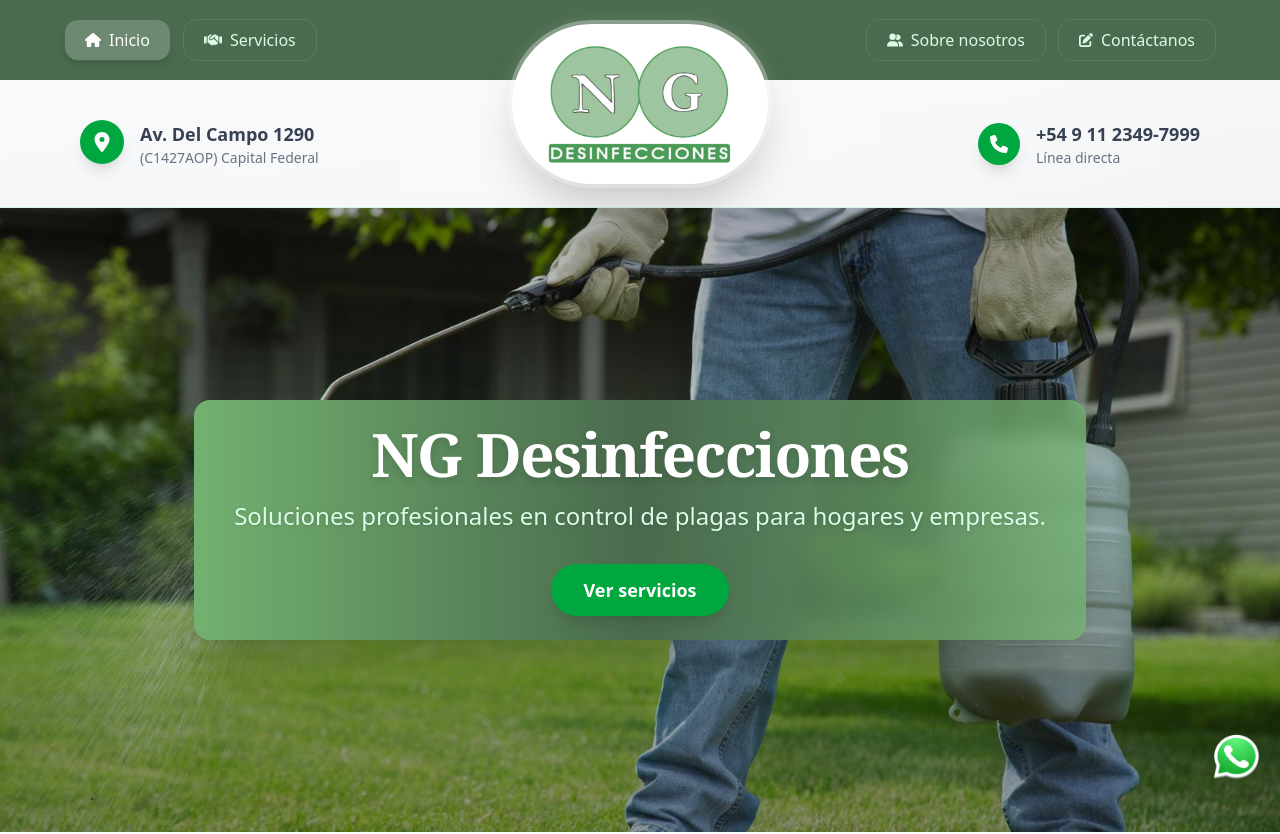
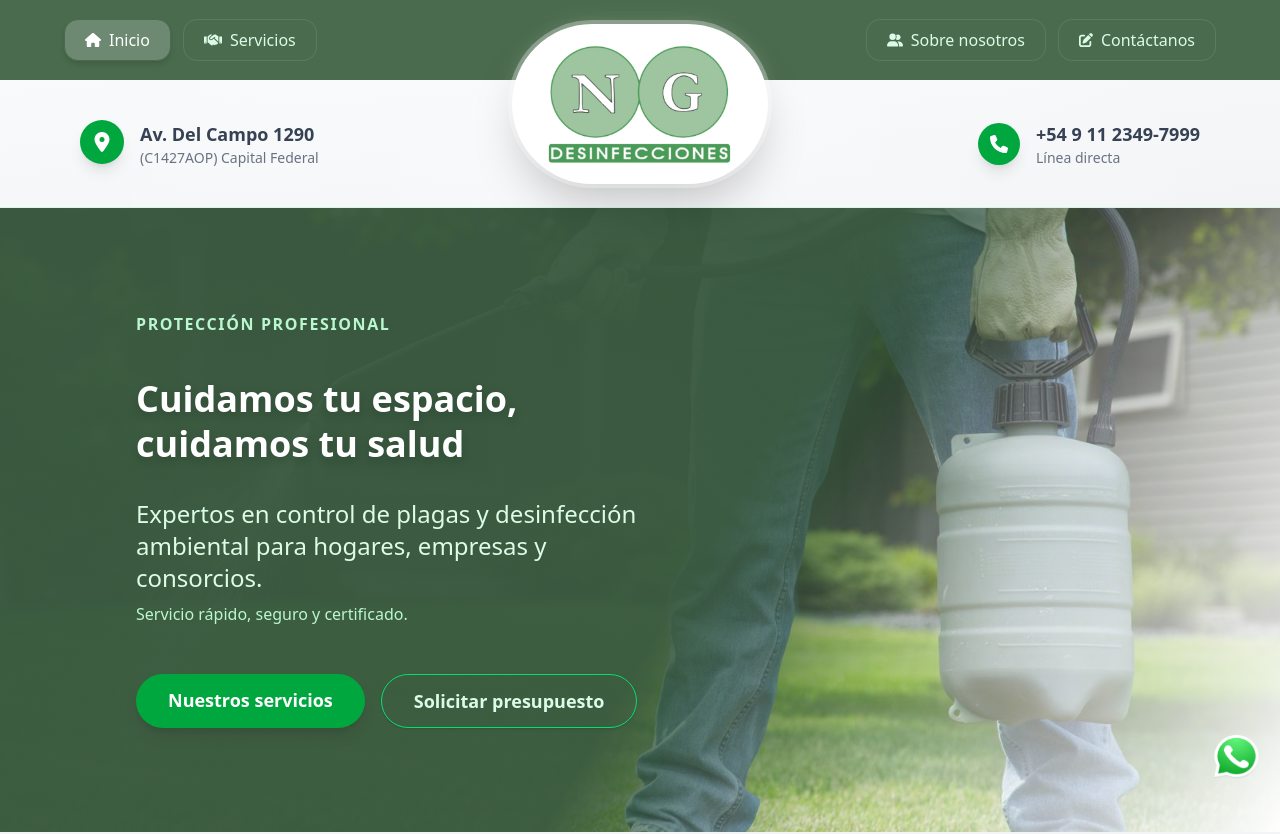
Before and after one commit to FedericoHerreraa/ng-fumigaciones, a Next.js app: page / in a window 1280 px wide. Shown: the top 834 px of the page. Built offline with nearby package versions, Linux system fonts and the light colour scheme.

Commit message:
nueva disposicion

```diff
--- a/app/page.tsx
+++ b/app/page.tsx
@@ -9,11 +9,11 @@ export default function Home() {
   return (
     <>
       <Landing />
+      <Results />
       <CTA />
-      <Results />
       <Services />
+      <AboutUsComponent />
       <FAQs />
-      <AboutUsComponent />
     </>
   );
 }
--- a/components/AboutUsComponent.tsx
+++ b/components/AboutUsComponent.tsx
@@ -1,30 +1,34 @@
-import logo from '@/images/logo.png'
-import Image from "next/image"
-import Link from 'next/link'
+import logo from "@/images/logo.png";
+import Image from "next/image";
+import Link from "next/link";
 
 export const AboutUsComponent = () => {
   return (
-        <div className='flex items-center justify-between min-h-[20vh] bg-zinc-100 my-20 shadow-lg px-10 md:py-0 py-10'>
-            <div>
-                <h1 className="text-3xl font-serif">
-                    Nosotros Somos <span className='font-semibold bg-clip-text text-transparent bg-gradient-to-r from-zinc-700 to-green-500'>NG Desinfecciones</span>
+    <section className="w-full max-w-7xl mx-auto my-24 px-4 md:px-0 flex flex-col md:flex-row items-center gap-10">
+      <div className="flex-1 flex flex-col items-start">
+        <h1 className="text-4xl md:text-5xl font-extrabold mb-4 leading-tight text-green-900">
+          Somos <span className="text-green-700">NG Desinfecciones</span>
         </h1>
-                <p className="text-zinc-500 md:my-3 my-4">
-                    Expertos en desinfección y control de plagas para hogares y empresas.
+        <p className="text-green-900/80 text-lg md:text-xl mb-6 max-w-xl">
+          Más de una década protegiendo hogares y empresas con soluciones
+          profesionales en desinfección y control de plagas. Nuestro compromiso
+          es tu tranquilidad y la de los tuyos.
         </p>
-                <Link href={'/about-us'} className="bg-zinc-200 border border-green-700/50 text-black px-4 py-2 cursor-pointer rounded-md hover:bg-white transition">
+        <Link
+          href={"/about-us"}
+          className="inline-block px-8 py-3 rounded-full bg-green-700 hover:bg-green-800 text-white font-semibold text-lg shadow-md hover:scale-105 transition-all duration-200"
+        >
           Conocenos
         </Link>
       </div>
-
-            <div className="hidden md:block">
+      <div className="flex-1 flex justify-center md:justify-end">
         <Image
           src={logo}
           alt="Logo"
-                    className="w-44 h-28"
+          className="w-56 h-36 object-contain drop-shadow-xl"
           priority
         />
       </div>
-        </div>
-    )
-}
+    </section>
+  );
+};
--- a/components/Landing.tsx
+++ b/components/Landing.tsx
@@ -2,28 +2,61 @@ import backgroundImage from "@/images/fumigacion2.jpeg";
 
 export const Landing = () => {
   return (
-    <section
-      className="relative h-[calc(100vh-176px)] min-h-[400px] flex items-center justify-center bg-cover bg-center"
-      style={{ backgroundImage: `url(${backgroundImage.src})` }}
-    >
-      <div className="absolute inset-0 bg-gradient-to-b from-black/60 via-green-900/30 to-black/70 z-0 opacity-50" />
+    <section className="relative h-[calc(100vh-176px)] min-h-[400px] flex items-center md:pl-26 overflow-hidden">
+      {/* Fondo diagonal con fade */}
+      <div
+        className="absolute inset-0 w-full h-full z-0 pointer-events-none"
+        style={{
+          background: `
+            linear-gradient(
+              120deg,
+              rgba(58, 90, 64, 0.97) 55%,
+              rgba(58, 90, 64, 0.7) 60%,
+              rgba(58, 90, 64, 0.1) 70%,
+              rgba(58, 90, 64, 0) 75%
+            ),
+            url(${backgroundImage.src}) right center / cover no-repeat
+          `,
+          maskImage: "linear-gradient(120deg, #000 60%, transparent 100%)",
+          WebkitMaskImage:
+            "linear-gradient(120deg, #000 60%, transparent 100%)",
+        }}
+      />
 
-      <div className="relative z-10 flex flex-col items-center text-center gap-6 px-4 ">
-        <div className="bg-gradient-to-r from-[#73b170] via-[#4a6b4d] to-[#73b170]/80 px-10 py-6 rounded-2xl shadow-2xl backdrop-blur-sm animate-fade-in">
-          <h1 className="text-3xl md:text-6xl font-extrabold text-white font-serif drop-shadow-lg tracking-tight">
-            NG Desinfecciones
+      <div className="relative z-10 flex flex-col md:flex-row items-center justify-between w-full max-w-6xl px-4 gap-0 md:gap-8">
+        <div className="flex-1 flex flex-col items-start md:justify-center text-left gap-8 md:pl-4">
+          <span className="uppercase tracking-widest text-green-200 font-semibold text-sm md:text-base mb-2">
+            Protección profesional
+          </span>
+          <h1 className="text-3xl md:text-4xl font-extrabold text-white font-sans drop-shadow-lg leading-tight">
+            Cuidamos tu espacio,
+            <br />
+            cuidamos tu salud
           </h1>
-          <p className="mt-4 text-base md:text-2xl text-green-100 font-medium drop-shadow">
-            Soluciones profesionales en control de plagas para hogares y
-            empresas.
+          <p className="text-green-100 text-lg md:text-2xl font-medium max-w-lg">
+            Expertos en control de plagas y desinfección ambiental para hogares,
+            empresas y consorcios.
+            <span className="block mt-2 text-green-200 text-base font-normal">
+              Servicio rápido, seguro y certificado.
+            </span>
           </p>
-          <a
-            href="#services"
-            className="inline-block mt-8 px-8 py-3 rounded-full bg-green-600 hover:bg-green-700 text-white font-semibold text-lg shadow-lg transition-all duration-200"
-          >
-            Ver servicios
-          </a>
+          <div className="flex flex-col sm:flex-row gap-4 mt-4">
+            <a
+              href="#services"
+              className="px-8 py-3 rounded-full bg-green-600 hover:bg-green-700 text-white font-semibold text-lg shadow-lg transition-all duration-200"
+            >
+              Nuestros servicios
+            </a>
+            <a
+              href="#contact"
+              className="px-8 py-3 rounded-full border border-green-400 text-green-100 hover:bg-green-700 hover:text-white font-semibold text-lg shadow transition-all duration-200"
+            >
+              Solicitar presupuesto
+            </a>
+          </div>
         </div>
+        {/* Imagen solo visible en desktop, pero el fondo ya la incluye */}
+        <div className="hidden md:block flex-1" />
       </div>
     </section>
   );
```
Lines whose indentation alone changed are shown as unchanged.
